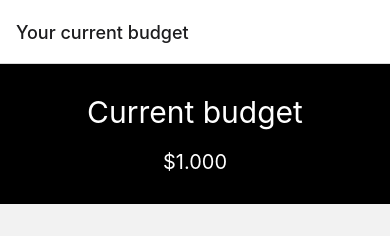
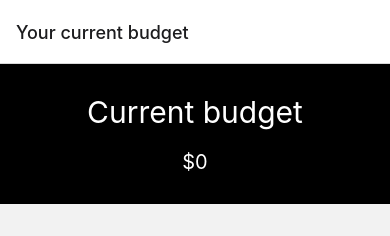
Before and after one commit to Danieruone/rn-budget, a React Native app: screen /Home in a window 390 px wide. Shown: the top 236 px of the page. Built offline with nearby package versions, Linux system fonts and the light colour scheme.

Commit message:
:sparkles: Add total amount state

```diff
--- a/src/components/CurrentBudgetHero.tsx
+++ b/src/components/CurrentBudgetHero.tsx
@@ -2,11 +2,11 @@ import React from "react";
 
 import { StyleSheet, Text, View } from "react-native";
 
-export const CurrentBudgetHero = () => {
+export const CurrentBudgetHero = ({ totalAmount }: { totalAmount: number }) => {
   return (
     <View style={styles.container}>
       <Text style={styles.title}>Current budget</Text>
-      <Text style={styles.subTitle}>$1.000</Text>
+      <Text style={styles.subTitle}>${totalAmount}</Text>
     </View>
   );
 };
--- /dev/null
+++ b/src/models/movement.tsx
@@ -0,0 +1 @@
+export interface Movement {}
--- a/src/screens/HomeScreen.tsx
+++ b/src/screens/HomeScreen.tsx
@@ -1,4 +1,4 @@
-import React from "react";
+import React, { useState } from "react";
 import { View } from "react-native";
 
 // components
@@ -6,9 +6,10 @@ import { CurrentBudgetHero } from "../components/CurrentBudgetHero";
 import { MovementList } from "../components/MovementList";
 
 const HomeScreen = () => {
+  const [totalAmount, setTotalAmount] = useState<number>(0);
   return (
     <View>
-      <CurrentBudgetHero />
+      <CurrentBudgetHero totalAmount={totalAmount} />
       <MovementList />
     </View>
   );
```
